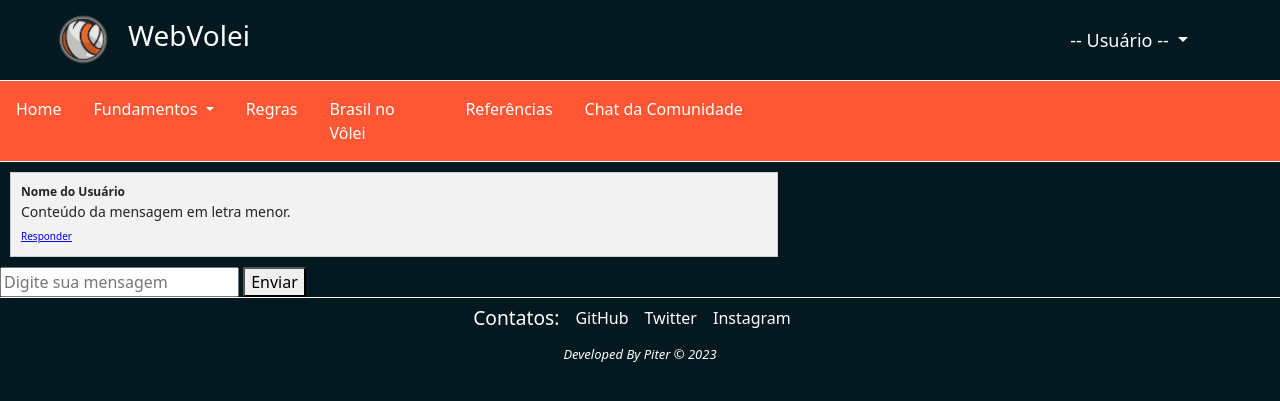
After one commit to IceyPiter/testeBDPython, a Django app: page /openChat/ in a window 1280 px wide. The commit adds this page. Shown: the top 401 px of the page. Run offline with Django 4.2, Linux system fonts and the light colour scheme; a user stored in the database is signed in.

Commit message:
Add files via upload

```diff
--- /dev/null
+++ b/Tcc/Entrada/static/css/css-Chat.css
@@ -0,0 +1,89 @@
+@import url('https://fonts.googleapis.com/css2?family=Quicksand&display=swap');
+
+:root{
+    --corPrin: #041820;
+    --fontPrin: 'Quicksand', sans-serif;
+    --corSec: #263e7460;
+    --navbar-color: #ffffff;
+}
+
+body{
+    background-color: var(--corPrin);
+}
+
+footer{
+    height: 70px;
+    border-top: 1px solid white;
+    background-color: #041820;
+}
+
+#text-link{
+    font-size: 20px;
+    font-style: bold;
+    text-decoration: none;
+    color: #ffffff;
+}
+
+a{
+    text-decoration: none;
+    color: white;
+}
+
+.nav-item{
+    margin: 4px;
+}
+.linha{
+    border-top: 1px solid white;
+    border-bottom: 1px solid white;
+    background-color: #ff5733;
+    padding: 0px 0px 0px 0px;
+}
+
+.img-navbar{
+    display: flex;
+    margin-top: 10px;
+    margin-left: 40px;
+    margin-bottom: 10px;
+    width: 60px;
+    height: 60px;
+}
+
+.login{
+    display: flex;
+    justify-content: end;
+    align-items: center;
+    font-size: 18px;
+}
+
+.barra{
+    display: flex;
+    align-items: center;
+}
+
+.barra1{
+    padding: 0px 0px 0px 0px;
+}
+
+#spanOrange{
+    color:rgb(255, 166, 0);
+}
+
+.chat-message {
+    border: 1px solid #ccc;
+    margin: 10px;
+    padding: 10px;
+    width: 60%;
+    background-color: #f2f2f2;
+}
+.user-name {
+    font-weight: bold;
+    font-size: 12px;
+}
+.message-content {
+    font-size: 14px;
+}
+.reply-link {
+    font-size: 10px;
+    color: blue;
+    text-decoration: underline;
+}
--- a/Tcc/Entrada/static/css/css-History.css
+++ b/Tcc/Entrada/static/css/css-History.css
@@ -147,3 +147,7 @@ a{
 .timeline-text{
     margin-top: 100px;
 }
+
+#spanRed{
+    color: #952323;
+}
--- /dev/null
+++ b/Tcc/Entrada/templates/chat.html
@@ -0,0 +1,104 @@
+<!DOCTYPE html>
+<html lang="pt-br">
+
+<head>
+    <meta charset="utf-8">
+    <meta name="viewport" content="width=device-width, initial-scale=1">
+    <link href="https://cdn.jsdelivr.net/npm/bootstrap@5.3.1/dist/css/bootstrap.min.css" rel="stylesheet"
+        integrity="sha384-4bw+/aepP/YC94hEpVNVgiZdgIC5+VKNBQNGCHeKRQN+PtmoHDEXuppvnDJzQIu9" crossorigin="anonymous">
+    <link rel="stylesheet" href="https://cdn.jsdelivr.net/npm/bootstrap-icons@1.10.5/font/bootstrap-icons.css">
+    <meta name="description" content="Site sobre Voleibol - TCC, Informática">
+    <link rel="icon" href="../static/img/Volleyball-logo.png">
+    <title>Login</title>
+    <link rel="stylesheet" href="../static/css/css-Chat.css">
+</head>
+
+<body>
+    <div class="barra container-fluid d-flex">
+      <img class="img-navbar d-inline-block" src="../static/img/Volleyball-logo.png" width="30" height="30" alt="">
+      <h3 class="text-white fw-light ms-3">WebVolei</h3>
+      <div class="login container-fluid" style="margin-right: 60px;">
+        <li class="nav-item dropdown d-flex align-items-center">
+          <a class="nav-item nav-link dropdown-toggle text-white"  href="#" id="navbarDropdown" role="button" data-bs-toggle="dropdown" aria-expanded="false">
+            -- Usuário --
+          </a>
+          <ul id="elementsUser" class="dropdown-menu text-white fw-light" style="background-color: #e98b10d7;" aria-labelledby="navbarDropdown">
+            <li><a id="Login" class="ms-2" href="">{{ user.get_username }}</a></li>
+            <li><a id="Registrar" class="ms-2" href="{% url 'openConf' %}">Configurações</a></li>
+            <li><a id="LogOut" class="ms-2" href="{% url 'deslogar' %}">LogOut</a></li>
+          </ul>
+        </li>
+      </div>
+    </div>
+
+    <nav class="navbar navbar-expand-lg navbar-light p-0">
+      <div class="barra1 container-fluid">
+        <button class="navbar-toggler" type="button" data-bs-toggle="collapse" data-bs-target="#navbarScroll" aria-controls="navbarScroll" aria-expanded="false" aria-label="Toggle navigation">
+          <span class="navbar-toggler-icon"></span>
+        </button>
+        <div class="collapse navbar-collapse" id="navbarScroll">
+          <ul class="linha container-fluid navbar-nav me-auto my-lg-0 navbar-nav-scroll" style="--bs-scroll-height: 300px;">
+            <li class="nav-item">
+              <a class="nav-item nav-link text-white" href="../Voleibol.html">Home</a>
+            </li>
+            <li class="nav-item dropdown">
+              <a class="nav-item nav-link dropdown-toggle me-1 text-white"  href="#" id="navbarDropdown" role="button" data-bs-toggle="dropdown" aria-expanded="false">
+                Fundamentos
+              </a>
+              <ul class="dropdown-menu" style="background-color: #192a50d7;" aria-labelledby="navbarDropdown">
+                <li><a class="dropdown-item text-white" href="{% url 'openFundamentos' 1 %}">Recepção</a></li>
+                <li><a class="dropdown-item text-white" href="{% url 'openFundamentos' 2 %}">Saque</a></li>
+                <li><a class="dropdown-item text-white" href="{% url 'openFundamentos' 3 %}">Levantamento</a></li>
+                <li><a class="dropdown-item text-white" href="{% url 'openFundamentos' 4 %}">Bloqueio</a></li>
+                <li><a class="dropdown-item text-white" href="{% url 'openFundamentos' 5 %}">Ataque</a></li>
+              </ul>
+            </li>
+            <li class="nav-item">
+              <a class="nav-item nav-link text-white" href="{% url 'openRegras' %}">Regras</a>
+            </li>
+            <li class="nav-item">
+              <a class="nav-item nav-link text-white" href="#" style="width: 120px;">Brasil no Vôlei</a>
+            </li>
+            <li class="nav-item">
+              <a class="nav-item nav-link text-white" href="#">Referências</a>
+            </li>
+            <li class="nav-item">
+                <a class="nav-item nav-link text-white" href="#" style="width: 180px;">Chat da Comunidade</a>
+            </li>
+            <div id="form" class="container-xxl justify-content-end">
+           </div>
+          </ul>
+        </div>
+      </div>
+    </nav>
+    <!--Fim Barra de Navegação-->
+
+    <div class="chat-message">
+        <div class="user-name">Nome do Usuário</div>
+        <div class="message-content">Conteúdo da mensagem em letra menor.</div>
+        <a class="reply-link" href="#">Responder</a>
+    </div>
+    <form>
+        <input type="text" id="mensagem" placeholder="Digite sua mensagem">
+        <button type="submit">Enviar</button>
+    </form>
+    <!-- Fim Timeline -->
+    <footer class="container-fluid">
+      <div class="text-white fw-light">
+          <div class="text-center">
+            <div class="text-center d-flex justify-content-center">
+              <div class="me-3 mt-2"><h5 style="font-size: larger;">Contatos: </h5></div>
+              <div class="me-3 mt-2"><a href="https://github.com/IceyPiter"><i data-feather="github"></i> GitHub</a></div>
+              <div class="me-3 mt-2"><a href="https://twitter.com/MoraesMichalski?t=QQjbt5rUnsjlaBzuRChZ4g&s=09"><i data-feather="twitter"></i> Twitter</a></div>
+              <div class="me-3 mt-2"><a href="https://instagram.com/dpedromichalski?utm_source=qr&iqshid=MzNINGNkZWQ4Mg%3D%3D"><i data-feather="instagram"></i> Instagram</a></div>
+            </div>
+            <h5 style="font-size:13px; font-style: oblique; font-weight: lighter; margin-top: 10px;">Developed By Piter &#169 2023</h5>
+          </div>
+      </div>
+    </footer>
+  <script src="https://cdn.jsdelivr.net/npm/bootstrap@5.3.0-alpha3/dist/js/bootstrap.bundle.min.js" integrity="sha384-ENjdO4Dr2bkBIFxQpeoTz1HIcje39Wm4jDKdf19U8gI4ddQ3GYNS7NTKfAdVQSZe" crossorigin="anonymous"></script>
+  <script>feather.replace()</script>
+  <script src="../static/js/script.js"></script>
+  </body>
+
+</html>
--- a/Tcc/Entrada/templates/configuracao.html
+++ b/Tcc/Entrada/templates/configuracao.html
@@ -42,7 +42,7 @@
               <a href="{% url 'home' %}">Home</a>
           </div>
           <div class="col-xs-12 col-sm-12 col-md-4">
-              <form id="login-box" class="p-3 text-light" action="{% url 'conferirCode' %}" method="post">
+              <form id="login-box" class="p-3 text-light" action="{% url 'conferirCode' nome %}" method="post">
                   {% csrf_token %}
                   <h1 id="texts" class="pb-3 text-center">Insira o Código do Email</h1>
                   <div class="mb-3">
@@ -64,7 +64,7 @@
               <a href="{% url 'home' %}">Home</a>
           </div>
           <div class="col-xs-12 col-sm-12 col-md-4">
-              <form id="login-box" class="p-3 text-light" action="{% url 'definirSenha' %}" method="post">
+              <form id="login-box" class="p-3 text-light" action="{% url 'definirSenha' nome %}" method="post">
                   {% csrf_token %}
                   <h1 id="texts" class="pb-3 text-center">Nova Senha</h1>
                   <div class="mb-3">
--- a/Tcc/Entrada/urls.py
+++ b/Tcc/Entrada/urls.py
@@ -6,7 +6,6 @@ urlpatterns = [
     path('admin/', admin.site.urls),
     path('', views.home, name="home"),
     path('openUser/', views.openUser, name="openUser"),
-    path('homeLogado/', views.homeLogado, name="homeLogado"),
     path('openHistory/', views.openHistory, name="openHistory"),
     path('openRegras/', views.openRegras, name="openRegras"),
     path('openFundamentos/<str:caso>', views.openFundamentos, name="openFundamentos"),
@@ -15,10 +14,11 @@ urlpatterns = [
     path('mandar_msg/', views.envia_msg, name="mandar_msg"),
     path('cadastrar_user/', views.cadastrar_user, name="cadastrar_user"),
     path('realizar_login/', views.realizar_login, name="realizar_login"),
-    path('deslogar/<str:nomeusuario>', views.deslogar, name="deslogar"),
+    path('deslogar/', views.deslogar, name="deslogar"),
     path('recuperarSenha/', views.recuperarSenha, name="recuperarSenha"),
-    path('conferirCode/', views.conferirCode, name="conferirCode"),
+    path('conferirCode/<str:nomeusuario>', views.conferirCode, name="conferirCode"),
     path('esqueceuSenha/', views.esqueceuSenha, name="esqueceuSenha"),
     path('openConf/', views.openConf, name="openConf"),
-    path('definirSenha/', views.definirSenha, name="definirSenha"),
+    path('openChat/', views.openChat, name="openChat"),
+    path('definirSenha/<str:nomeusuario>', views.definirSenha, name="definirSenha"),
 ]
--- a/Tcc/Entrada/views.py
+++ b/Tcc/Entrada/views.py
@@ -8,14 +8,13 @@ from django.contrib.auth import authenticate, login, logout
 from django.contrib.auth.decorators import login_required
 
 # Create your views here.
+
+
 def home(request):
-    return render(request,'Voleibol.html',{"caso1": "Login", "caso2": "Registrar-se"})
-
-def homeLogado(request):
-    parametro = User.objects.get(nome = nomeuser)
-    parametro.login = True
-    parametro.save()
-    return render(request,'Voleibol.html',{"caso1": nomeuser, "caso2": "Configurações"})
+    if request.user.is_authenticated:
+        return render(request,'Voleibol.html',{"caso1": True})
+    else:
+        return render(request,'Voleibol.html',{"caso1": False})
 
 def openUser(request):
     return render(request,'cadastrar_user.html')
@@ -27,16 +26,14 @@ def openHistory(request):
     return render(request,'Historia.html')
 
 def openFundamentos(request, caso):
-    usuario = request.POST.get("Login")
-    if usuario == "Login":
-        case2 = "Registrar-se"
+    if request.user.is_authenticated:
+        return render(request,'Fundamentos.html',{"caso1": True, "caso": caso})
     else:
-        case2 = "Configurações"
-    return render(request,'Fundamentos.html', {"caso1": usuario,"caso2": case2, "caso": caso})
+        return render(request,'Fundamentos.html',{"caso1": False, "caso": caso})
 
-@login_required
+@login_required(login_url="openLogin")
 def openChat(request):
-    return render(request,'chat.html')
+    return render(request,'chat.html',{"caso1": True})
 
 def openLogin(request):
     return render(request,'realizar_login.html')
@@ -48,7 +45,10 @@ def openConf(request):
     return render(request,'configuracao.html', {"caso": 5})
 
 def openRegras(request):
-    return render(request,'Regras.html', {"caso": 1})
+    if request.user.is_authenticated:
+        return render(request,'Regras.html', {"caso1": True})
+    else:
+        return render(request,'Regras.html', {"caso1": False})
 
 def cadastrar_user(request):
     nomeForm = request.POST.get("user")
@@ -81,6 +81,7 @@ def envia_msg(request):
     return render(request, 'listUser.html', mensages)
 
 def realizar_login(request):
+
     nomeForm = request.POST.get("name")
     senhaForm = request.POST.get("password")
 
@@ -88,17 +89,11 @@ def realizar_login(request):
     if user:
         login(request,user)
         user.save()
-        print(request)
-    return render(request, 'Voleibol.html', {"caso1": user, "caso2": "Configurações"})
+        return render(request, 'Voleibol.html', {"caso1": True, "caso2": "Configurações"})
+    return render(request, 'realizar_login.html', {"erro": "Usuário ou senha incorretos"})
 
-def deslogar(request, nomeusuario):
+def deslogar(request):
     logout(request)
-    # parametro = User.objects.get(nome = nomeusuario)
-    # if parametro.login == True:
-    #     parametro.login = False
-    #     parametro.save()
-
-    #     return redirect('/')
     return render(request,'realizar_login.html')
 
 def gerarCode():
@@ -110,49 +105,51 @@ def gerarCode():
 
 
 def recuperarSenha(request):
-    global nomeuser
     userForm = request.POST.get("nome")
-    parametro = User.objects.get(nome = userForm)
-    nomeuser = userForm
+    try:
+        user = User.objects.get(username=userForm)
+    except:
+        user = False
 
-    corpo_email = f"""
-    Seu código de recuperação é {gerarCode()}
-    """
+    if user:
+        corpo_email = f"""
+        Seu código de recuperação é {gerarCode()}
+        """
 
-    print(parametro.email)
-    remetente = "voleiboltccif@gmail.com"
-    msg = email.message.Message()
-    msg['Subject'] = "Redeinição de Senha"
-    msg['From'] = remetente#'remetente'
-    msg['To'] = parametro.email
-    password = 'bbfz gjgr cqsy xuuq'#'senha'#nao e a senha do seu email
+        remetente = "voleiboltccif@gmail.com"
+        msg = email.message.Message()
+        msg['Subject'] = "Redeinição de Senha"
+        msg['From'] = remetente#'remetente'
+        msg['To'] = request.user.email
+        password = 'bbfz gjgr cqsy xuuq'#'senha'#nao e a senha do seu email
 
-    msg.add_header('Content-Type', 'text/html')
-    msg.set_payload(corpo_email )
+        msg.add_header('Content-Type', 'text/html')
+        msg.set_payload(corpo_email )
 
-    s = smtplib.SMTP('smtp.gmail.com: 587')
-    s.starttls()
-    # Login Credentials for sending the mail
-    s.login(msg['From'], password)
-    s.sendmail(msg['From'], [msg['To']], msg.as_string().encode('utf-8'))
+        s = smtplib.SMTP('smtp.gmail.com: 587')
+        s.starttls()
+        # Login Credentials for sending the mail
+        s.login(msg['From'], password)
+        s.sendmail(msg['From'], [msg['To']], msg.as_string().encode('utf-8'))
 
-    return render(request,'configuracao.html',{"caso":2})
+        return render(request,'configuracao.html',{"caso":2, "nome":userForm})
+    return render(request,'configuracao.html',{"caso":1, "erro":"Usuário Inexistente"})
 
-def conferirCode(request):
+def conferirCode(request,nomeusuario):
     codeForm = request.POST.get("code")
 
     if codeForm == code:
-       return render(request,'configuracao.html',{"caso":3})
+       return render(request,'configuracao.html',{"caso":3, "nome": nomeusuario})
     return render(request,'configuracao.html',{"caso":2,"erro":"Código Incorreto"})
 
-def definirSenha(request):
+def definirSenha(request,nomeusuario):
     codeForm = request.POST.get("code")
     confirmacaoForm = request.POST.get("code2")
 
-    parametro = User.objects.get(nome = nomeuser)
+    parametro = User.objects.get(username = nomeusuario)
 
     if codeForm == confirmacaoForm:
-        parametro.password = codeForm
+        parametro.set_password(codeForm)
         parametro.save()
         return render(request,'configuracao.html',{"caso":4})
     return render(request,'configuracao.html',{"caso":3,"erro":"Senhas Diferentes"})
```
Also changed, not shown: Tcc/Entrada/templates/Fundamentos.html (+5 -5 lines), Tcc/Entrada/templates/Historia.html (+2 -2 lines), Tcc/Entrada/templates/Regras.html (+5 -5 lines), Tcc/Entrada/templates/Voleibol.html (+13 -13 lines), Tcc/Entrada/templates/realizar_login.html (+8 -1 lines), Tcc/Entrada/static/img/noticia3.jpg, Tcc/Entrada/static/img/noticia4.jpg, Tcc/Entrada/static/img/noticia6.jpg.
